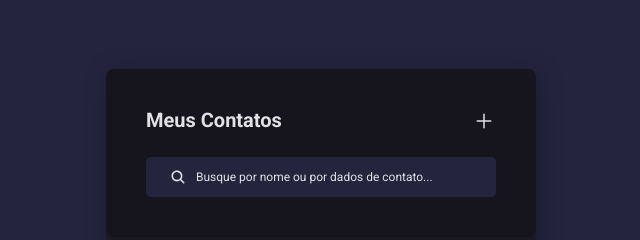
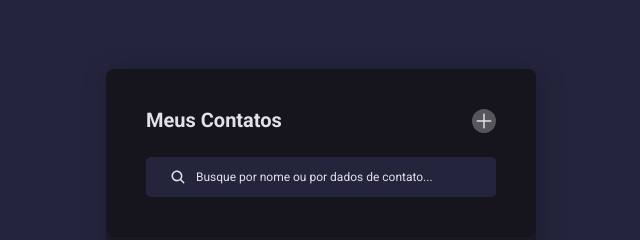
Before and after one commit to maik-emanoel/my-contacts, a plain HTML site: page index.html in a window 1280 px wide. In both pictures the pointer is over the picture 803 px from the left and 120 px from the top of the page. Shown: the top 240 px of the page, 319-959 px from the left. Drawn offline with nearby package versions, Linux system fonts and the light colour scheme.

Commit message:
add more hover effects

```diff
--- a/style.css
+++ b/style.css
@@ -64,6 +64,12 @@ header h1 {
 
 header .add-new-contact-btn {
     cursor: pointer;
+    border-radius: 50%;
+    transition: background .15s;
+}
+
+header .add-new-contact-btn:hover {
+    background: #ffffff46;
 }
 
 header #search {
```
